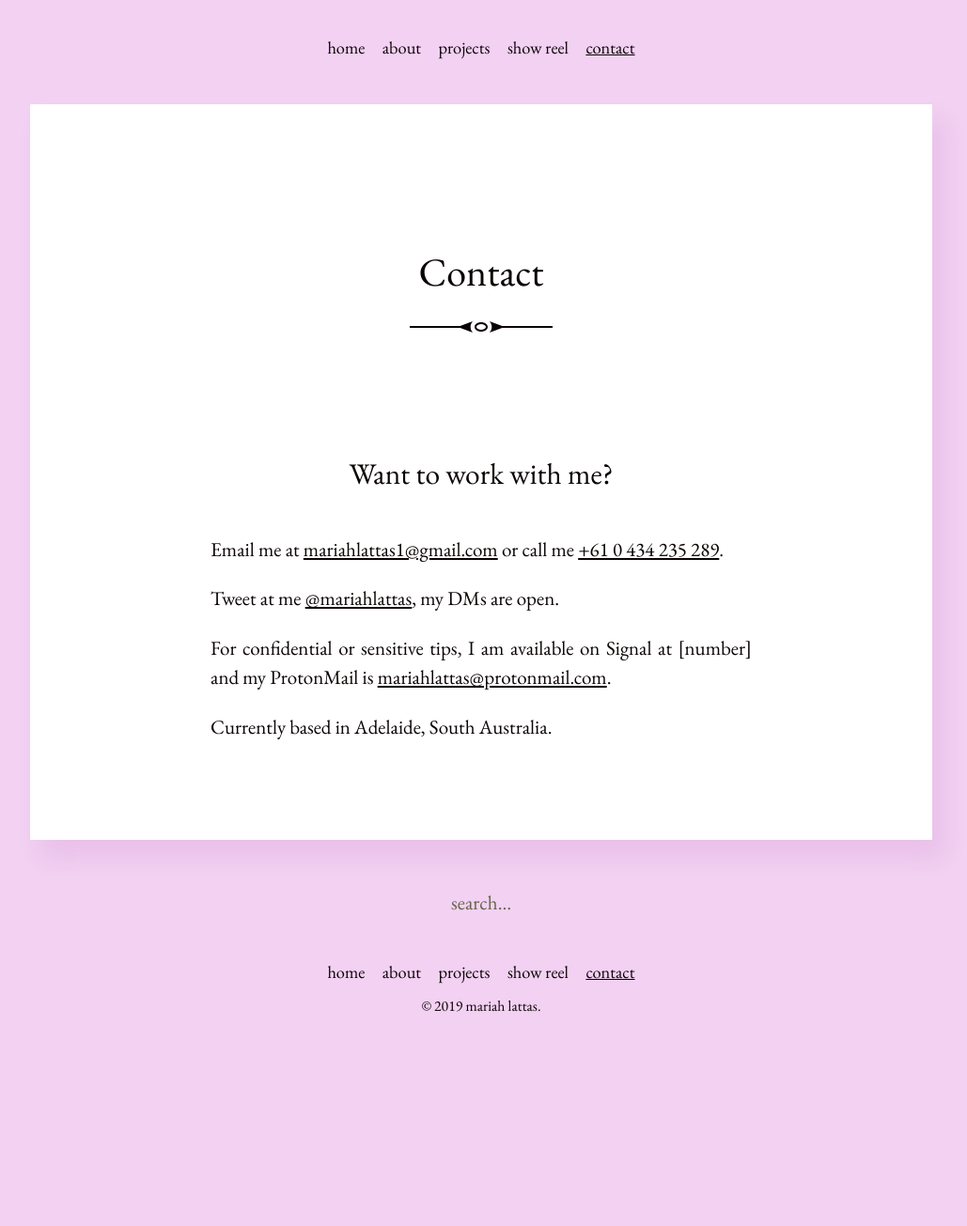
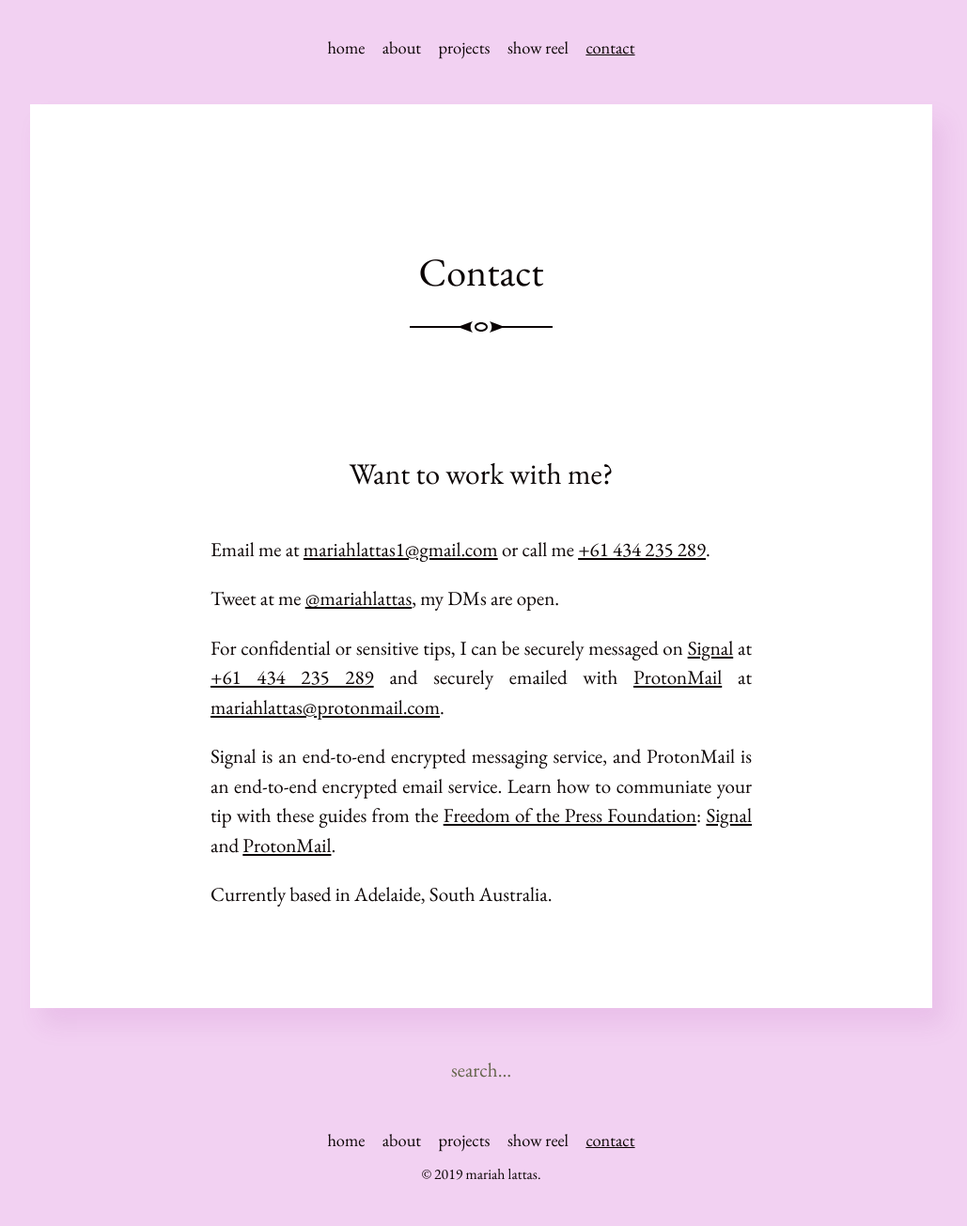
Before and after one commit to mariahlattas/website, a Jekyll site: the page built from contact.md, in a window 1280 px wide. Shown: the whole page at 94% size, without its empty margins (128-1157 px from the left). Built offline with Jekyll 4.4.1, drawn with Linux system fonts in a browser that asks for light colours; before the commit the page ends 1127 px from its top, so only the background shows below that.

Commit message:
Update contact.md

```diff
--- a/contact.md
+++ b/contact.md
@@ -5,10 +5,12 @@ title: Contact
 
 ### Want to work with me?
 
-Email me at [mariahlattas1@gmail.com](mailto:mariahlattas1@gmail.com) or call me [+61 0 434 235 289](tel:61434235289).
+Email me at [mariahlattas1@gmail.com](mailto:mariahlattas1@gmail.com) or call me [+61 434 235 289](tel:61434235289).
 
 Tweet at me [@mariahlattas](https://twitter.com/mariahlattas), my DMs are open.
 
-For confidential or sensitive tips, I am available on Signal at [number] and my ProtonMail is [mariahlattas@protonmail.com](mailto:mariahlattas@protonmail.com).
+For confidential or sensitive tips, I can be securely messaged on [Signal](https://signal.org) at [+61 434 235 289](sgnl://text:+61434235289) and securely emailed with [ProtonMail](https://protonmail.com) at [mariahlattas@protonmail.com](mailto:mariahlattas@protonmail.com).
+
+Signal is an end-to-end encrypted messaging service, and ProtonMail is an end-to-end encrypted email service. Learn how to communiate your tip with these guides from the [Freedom of the Press Foundation](https://freedom.press/donate): [Signal](https://freedom.press/news/signal-beginners/) and [ProtonMail](https://freedom.press/training/protonmail-pro/).
 
 Currently based in Adelaide, South Australia.
```
